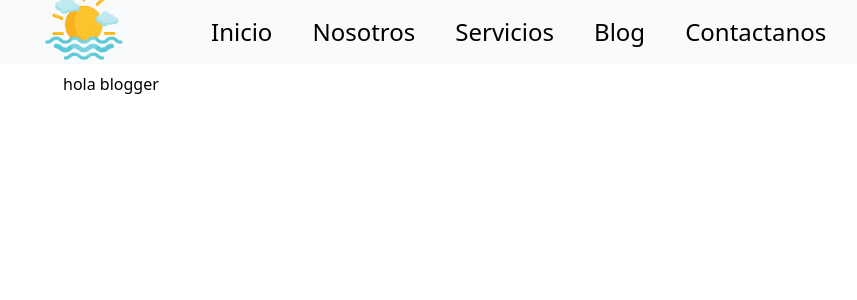
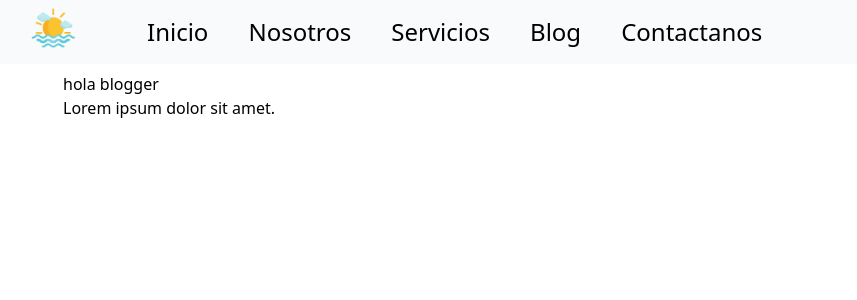
Before and after one commit to luigiRR/repositorio-ecocalor, a React (Create React App) app: page /Blog in a window 1280 px wide. Shown: the top 300 px of the page, without its empty margins (17-874 px from the left). Built offline with nearby package versions, Linux system fonts and the light colour scheme.

Commit message:
redimension del logo en el navbar

```diff
--- a/src/components/Navigation/Navigation.jsx
+++ b/src/components/Navigation/Navigation.jsx
@@ -13,7 +13,7 @@ export default function Navigation() {
             <div className="flex-shrink-0">
              <Link to="/">
               <img
-                  className="h-36 w-36"
+                  className="h-20 w-30"
                   src={Logo}
                   alt="logo-ecocalor"
               />
--- a/src/pages/Blog/Blog.jsx
+++ b/src/pages/Blog/Blog.jsx
@@ -8,6 +8,7 @@ export default function Blog() {
             <br /><br /><br />
             <div className="container">
                 <h1>hola blogger</h1>
+                <p>Lorem ipsum dolor sit amet.</p>
             </div>
         </div>
     )
```
